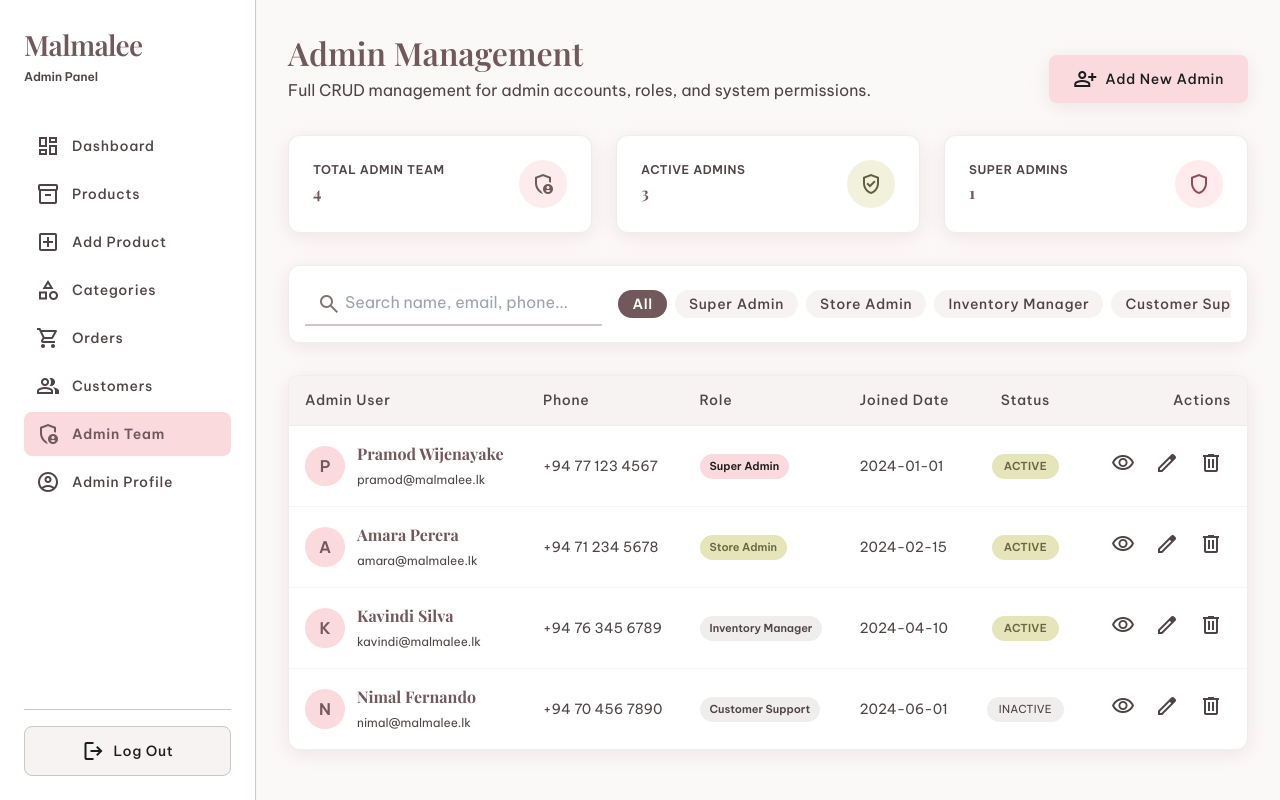
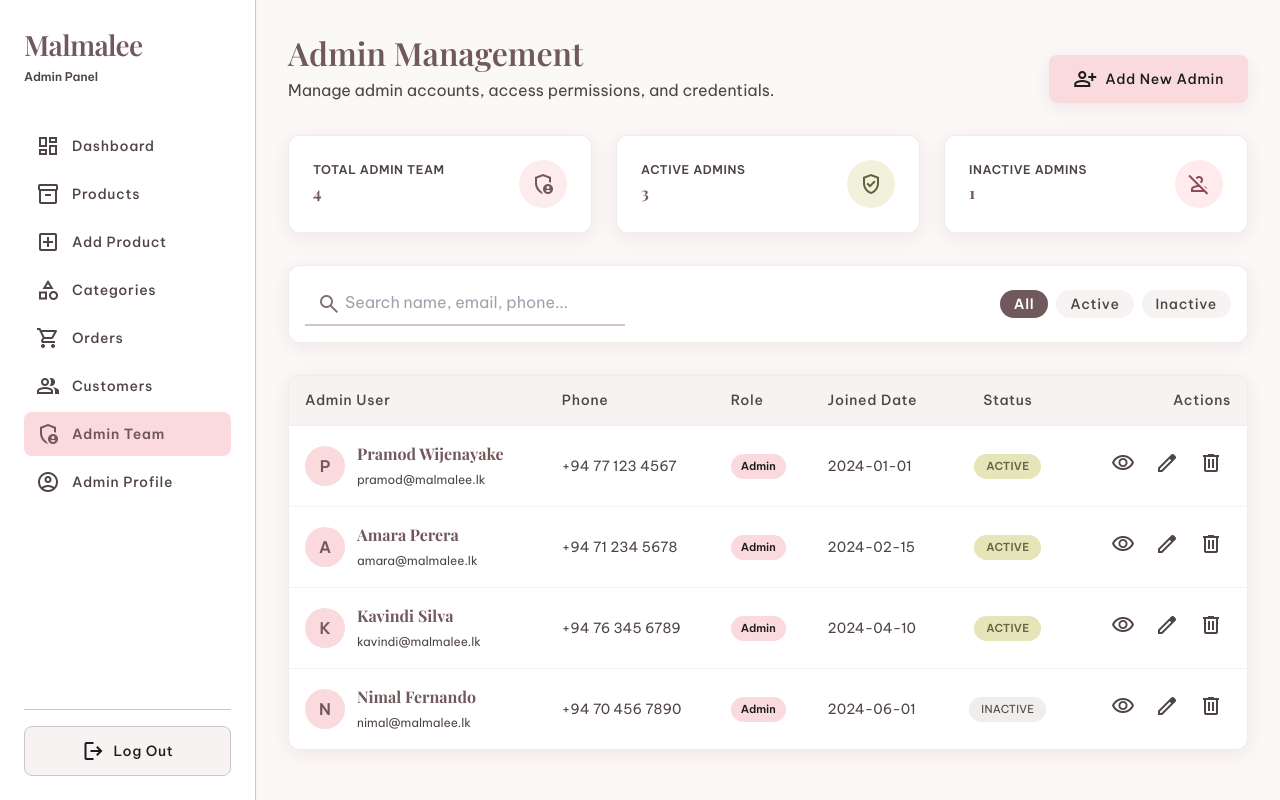
Before and after one commit to Dinisuru1230/DsoftWeb, a React (Vite) app in the folder Frontend/: page /admin/admins in a window 1280 px wide. Built offline with nearby package versions, Linux system fonts and the light colour scheme; a web font is replaced by a local one.

Commit message:
Update AdminManagement.jsx

```diff
--- a/Frontend/src/admin/pages/AdminManagement.jsx
+++ b/Frontend/src/admin/pages/AdminManagement.jsx
@@ -1,18 +1,16 @@
 import { useState } from 'react';
 
 const INITIAL_ADMINS = [
-  { id: 1, name: 'Pramod Wijenayake', email: 'pramod@malmalee.lk', phone: '+94 77 123 4567', role: 'Super Admin', joined: '2024-01-01', active: true },
-  { id: 2, name: 'Amara Perera', email: 'amara@malmalee.lk', phone: '+94 71 234 5678', role: 'Store Admin', joined: '2024-02-15', active: true },
-  { id: 3, name: 'Kavindi Silva', email: 'kavindi@malmalee.lk', phone: '+94 76 345 6789', role: 'Inventory Manager', joined: '2024-04-10', active: true },
-  { id: 4, name: 'Nimal Fernando', email: 'nimal@malmalee.lk', phone: '+94 70 456 7890', role: 'Customer Support', joined: '2024-06-01', active: false },
+  { id: 1, name: 'Pramod Wijenayake', email: 'pramod@malmalee.lk', phone: '+94 77 123 4567', role: 'Admin', joined: '2024-01-01', active: true },
+  { id: 2, name: 'Amara Perera', email: 'amara@malmalee.lk', phone: '+94 71 234 5678', role: 'Admin', joined: '2024-02-15', active: true },
+  { id: 3, name: 'Kavindi Silva', email: 'kavindi@malmalee.lk', phone: '+94 76 345 6789', role: 'Admin', joined: '2024-04-10', active: true },
+  { id: 4, name: 'Nimal Fernando', email: 'nimal@malmalee.lk', phone: '+94 70 456 7890', role: 'Admin', joined: '2024-06-01', active: false },
 ];
-
-const ROLES = ['Super Admin', 'Store Admin', 'Inventory Manager', 'Customer Support'];
 
 export default function AdminManagement() {
   const [admins, setAdmins] = useState(INITIAL_ADMINS);
   const [search, setSearch] = useState('');
-  const [roleFilter, setRoleFilter] = useState('All');
+  const [statusFilter, setStatusFilter] = useState('All');
 
   // Modal / Form States
   const [isAdding, setIsAdding] = useState(false);
@@ -23,7 +21,8 @@ export default function AdminManagement() {
     name: '',
     email: '',
     phone: '',
-    role: 'Store Admin',
+    password: '',
+    role: 'Admin',
     active: true,
   });
 
@@ -32,12 +31,17 @@ export default function AdminManagement() {
       a.name.toLowerCase().includes(search.toLowerCase()) ||
       a.email.toLowerCase().includes(search.toLowerCase()) ||
       a.phone.includes(search);
-    const matchesRole = roleFilter === 'All' || a.role === roleFilter;
-    return matchesSearch && matchesRole;
+
+    const matchesStatus =
+      statusFilter === 'All' ||
+      (statusFilter === 'Active' && a.active) ||
+      (statusFilter === 'Inactive' && !a.active);
+
+    return matchesSearch && matchesStatus;
   });
 
   const activeCount = admins.filter((a) => a.active).length;
-  const superAdminCount = admins.filter((a) => a.role === 'Super Admin').length;
+  const inactiveCount = admins.filter((a) => !a.active).length;
 
   function handleFormChange(e) {
     const value = e.target.type === 'checkbox' ? e.target.checked : e.target.value;
@@ -45,7 +49,7 @@ export default function AdminManagement() {
   }
 
   function resetForm() {
-    setFormData({ name: '', email: '', phone: '', role: 'Store Admin', active: true });
+    setFormData({ name: '', email: '', phone: '', password: '', role: 'Admin', active: true });
   }
 
   // --- CRUD: CREATE ---
@@ -58,7 +62,7 @@ export default function AdminManagement() {
       name: formData.name,
       email: formData.email,
       phone: formData.phone || '+94 77 000 0000',
-      role: formData.role,
+      role: 'Admin',
       joined: new Date().toISOString().split('T')[0],
       active: formData.active,
     };
@@ -75,7 +79,8 @@ export default function AdminManagement() {
       name: admin.name,
       email: admin.email,
       phone: admin.phone,
-      role: admin.role,
+      password: '',
+      role: 'Admin',
       active: admin.active,
     });
   }
@@ -90,7 +95,7 @@ export default function AdminManagement() {
               name: formData.name,
               email: formData.email,
               phone: formData.phone,
-              role: formData.role,
+              role: 'Admin',
               active: formData.active,
             }
           : a
@@ -120,7 +125,7 @@ export default function AdminManagement() {
         <div>
           <h1 className="font-headline-md text-headline-md text-primary mb-1">Admin Management</h1>
           <p className="font-body-md text-body-md text-on-surface-variant">
-            Full CRUD management for admin accounts, roles, and system permissions.
+            Manage admin accounts, access permissions, and credentials.
           </p>
         </div>
         <button
@@ -159,11 +164,11 @@ export default function AdminManagement() {
 
         <div className="bg-surface-container-lowest rounded-xl p-6 shadow-ambient border border-outline-variant/30 flex items-center justify-between">
           <div>
-            <p className="font-label-sm text-label-sm text-on-surface-variant uppercase tracking-wider mb-1">Super Admins</p>
-            <h2 className="font-headline-md text-primary font-bold">{superAdminCount}</h2>
+            <p className="font-label-sm text-label-sm text-on-surface-variant uppercase tracking-wider mb-1">Inactive Admins</p>
+            <h2 className="font-headline-md text-primary font-bold">{inactiveCount}</h2>
           </div>
           <div className="w-12 h-12 rounded-full bg-tertiary-container/50 flex items-center justify-center">
-            <span className="material-symbols-outlined text-tertiary">shield</span>
+            <span className="material-symbols-outlined text-tertiary">person_off</span>
           </div>
         </div>
       </div>
@@ -182,17 +187,17 @@ export default function AdminManagement() {
         </div>
 
         <div className="flex items-center gap-2 overflow-x-auto w-full md:w-auto">
-          {['All', ...ROLES].map((role) => (
+          {['All', 'Active', 'Inactive'].map((status) => (
             <button
-              key={role}
-              onClick={() => setRoleFilter(role)}
+              key={status}
+              onClick={() => setStatusFilter(status)}
               className={`px-3.5 py-1.5 rounded-full font-label-md text-label-md transition-colors cursor-pointer whitespace-nowrap ${
-                roleFilter === role
+                statusFilter === status
                   ? 'bg-primary text-white font-bold'
                   : 'bg-surface-container-low text-on-surface-variant hover:bg-surface-container'
               }`}
             >
-              {role}
+              {status}
             </button>
           ))}
         </div>
@@ -228,14 +233,8 @@ export default function AdminManagement() {
                   </td>
                   <td className="p-4 text-on-surface-variant text-sm font-body-md">{adm.phone}</td>
                   <td className="p-4">
-                    <span className={`inline-flex items-center px-2.5 py-1 rounded-full font-label-sm text-[11px] font-bold ${
-                      adm.role === 'Super Admin'
-                        ? 'bg-primary-container text-on-background'
-                        : adm.role === 'Store Admin'
-                        ? 'bg-secondary-container text-on-secondary-container'
-                        : 'bg-surface-container text-on-surface-variant'
-                    }`}>
-                      {adm.role}
+                    <span className="inline-flex items-center px-2.5 py-1 rounded-full font-label-sm text-[11px] font-bold bg-primary-container text-on-background">
+                      Admin
                     </span>
                   </td>
                   <td className="p-4 text-on-surface-variant text-sm">{adm.joined}</td>
@@ -352,23 +351,10 @@ export default function AdminManagement() {
               </div>
 
               <div>
-                <label className="font-label-md text-label-md text-on-surface block mb-1">Admin Role *</label>
-                <div className="relative">
-                  <select
-                    name="role"
-                    value={formData.role}
-                    onChange={handleFormChange}
-                    className="w-full bg-transparent border-0 border-b-2 border-outline-variant focus:border-primary outline-none py-2 pr-8 font-body-md text-body-md text-on-surface appearance-none cursor-pointer transition-colors"
-                  >
-                    {ROLES.map((r) => (
-                      <option key={r} value={r} className="bg-surface-container-lowest text-on-surface py-2">
-                        {r}
-                      </option>
-                    ))}
-                  </select>
-                  <span className="material-symbols-outlined absolute right-0 top-1/2 -translate-y-1/2 text-primary pointer-events-none text-[20px]">
-                    unfold_more
-                  </span>
+                <label className="font-label-md text-label-md text-on-surface block mb-1">System Role</label>
+                <div className="py-2 px-3 bg-surface-container rounded-lg font-label-md text-label-md text-primary font-bold flex items-center gap-2">
+                  <span className="material-symbols-outlined text-[18px]">verified_user</span>
+                  Admin
                 </div>
               </div>
 
@@ -470,23 +456,10 @@ export default function AdminManagement() {
               </div>
 
               <div>
-                <label className="font-label-md text-label-md text-on-surface block mb-1">Admin Role *</label>
-                <div className="relative">
-                  <select
-                    name="role"
-                    value={formData.role}
-                    onChange={handleFormChange}
-                    className="w-full bg-transparent border-0 border-b-2 border-outline-variant focus:border-primary outline-none py-2 pr-8 font-body-md text-body-md text-on-surface appearance-none cursor-pointer transition-colors"
-                  >
-                    {ROLES.map((r) => (
-                      <option key={r} value={r} className="bg-surface-container-lowest text-on-surface py-2">
-                        {r}
-                      </option>
-                    ))}
-                  </select>
-                  <span className="material-symbols-outlined absolute right-0 top-1/2 -translate-y-1/2 text-primary pointer-events-none text-[20px]">
-                    unfold_more
-                  </span>
+                <label className="font-label-md text-label-md text-on-surface block mb-1">System Role</label>
+                <div className="py-2 px-3 bg-surface-container rounded-lg font-label-md text-label-md text-primary font-bold flex items-center gap-2">
+                  <span className="material-symbols-outlined text-[18px]">verified_user</span>
+                  Admin
                 </div>
               </div>
 
@@ -524,55 +497,58 @@ export default function AdminManagement() {
         </div>
       )}
 
-      {/* --- VIEW ADMIN DETAILS MODAL --- */}
+      {/* --- VIEW ADMIN MODAL --- */}
       {viewingAdmin && (
         <div className="fixed inset-0 z-50 bg-black/40 backdrop-blur-sm flex items-center justify-center p-4">
           <div className="bg-surface-container-lowest rounded-2xl p-6 md:p-8 max-w-md w-full shadow-2xl border border-outline-variant/30 space-y-6">
             <div className="flex justify-between items-center border-b border-outline-variant/30 pb-3">
               <h2 className="font-title-sm text-title-sm text-primary flex items-center gap-2">
-                <span className="material-symbols-outlined">admin_panel_settings</span> Admin Account Profile
+                <span className="material-symbols-outlined">account_circle</span> Admin Profile Details
               </h2>
               <button onClick={() => setViewingAdmin(null)} className="text-on-surface-variant hover:text-primary">
                 <span className="material-symbols-outlined">close</span>
               </button>
             </div>
 
-            <div className="flex items-center gap-4 p-4 bg-surface-container-low rounded-xl">
+            <div className="flex items-center gap-4 border-b border-outline-variant/20 pb-4">
               <div className="w-16 h-16 rounded-full bg-primary-container flex items-center justify-center text-primary font-bold text-2xl">
                 {viewingAdmin.name.charAt(0)}
               </div>
               <div>
-                <h3 className="font-title-sm text-title-sm text-primary">{viewingAdmin.name}</h3>
-                <p className="font-body-md text-body-md text-on-surface-variant text-sm">{viewingAdmin.email}</p>
-                <span className="inline-block mt-1 px-2.5 py-0.5 rounded-full font-label-sm text-[11px] bg-primary-container text-on-background font-bold">
-                  {viewingAdmin.role}
+                <h3 className="font-title-sm text-lg text-primary">{viewingAdmin.name}</h3>
+                <span className="inline-flex items-center px-2.5 py-0.5 rounded-full font-label-sm text-[11px] font-bold bg-primary-container text-on-background mt-1">
+                  Admin
                 </span>
               </div>
             </div>
 
-            <div className="space-y-3 font-body-md text-body-md">
-              <div className="flex justify-between border-b border-outline-variant/20 pb-2">
-                <span className="text-on-surface-variant">Phone:</span>
-                <span className="font-medium text-on-surface">{viewingAdmin.phone}</span>
+            <div className="space-y-3 font-body-md text-sm">
+              <div className="flex justify-between py-1 border-b border-outline-variant/20">
+                <span className="text-on-surface-variant">Email Address</span>
+                <span className="font-bold text-on-surface">{viewingAdmin.email}</span>
               </div>
-              <div className="flex justify-between border-b border-outline-variant/20 pb-2">
-                <span className="text-on-surface-variant">Account Status:</span>
-                <span className={`font-bold ${viewingAdmin.active ? 'text-secondary' : 'text-outline'}`}>
+              <div className="flex justify-between py-1 border-b border-outline-variant/20">
+                <span className="text-on-surface-variant">Phone Number</span>
+                <span className="font-bold text-on-surface">{viewingAdmin.phone}</span>
+              </div>
+              <div className="flex justify-between py-1 border-b border-outline-variant/20">
+                <span className="text-on-surface-variant">Joined Date</span>
+                <span className="font-bold text-on-surface">{viewingAdmin.joined}</span>
+              </div>
+              <div className="flex justify-between py-1">
+                <span className="text-on-surface-variant">Account Status</span>
+                <span className={`font-bold ${viewingAdmin.active ? 'text-secondary' : 'text-error'}`}>
                   {viewingAdmin.active ? 'Active' : 'Inactive'}
                 </span>
-              </div>
-              <div className="flex justify-between pb-2">
-                <span className="text-on-surface-variant">Joined Date:</span>
-                <span className="text-on-surface-variant">{viewingAdmin.joined}</span>
               </div>
             </div>
 
             <div className="flex justify-end pt-2">
               <button
                 onClick={() => setViewingAdmin(null)}
-                className="w-full py-3 bg-primary-container text-on-background font-label-md text-label-md rounded-xl hover:bg-primary hover:text-white transition-all shadow-sm"
+                className="px-6 py-2.5 bg-primary-container text-on-background font-label-md text-label-md rounded-lg hover:bg-primary hover:text-white transition-all shadow-sm"
               >
-                Close Admin Profile
+                Close
               </button>
             </div>
           </div>
```
